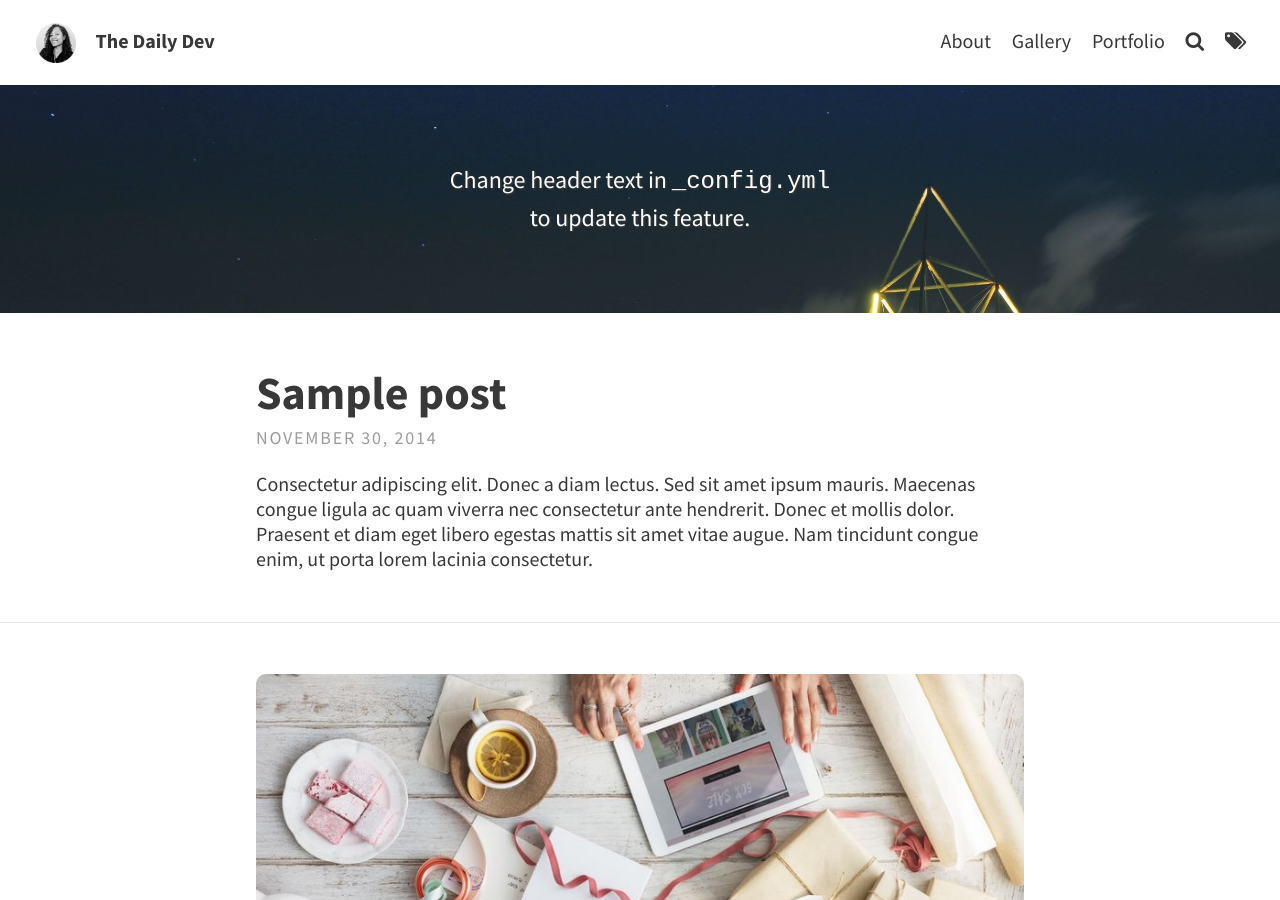
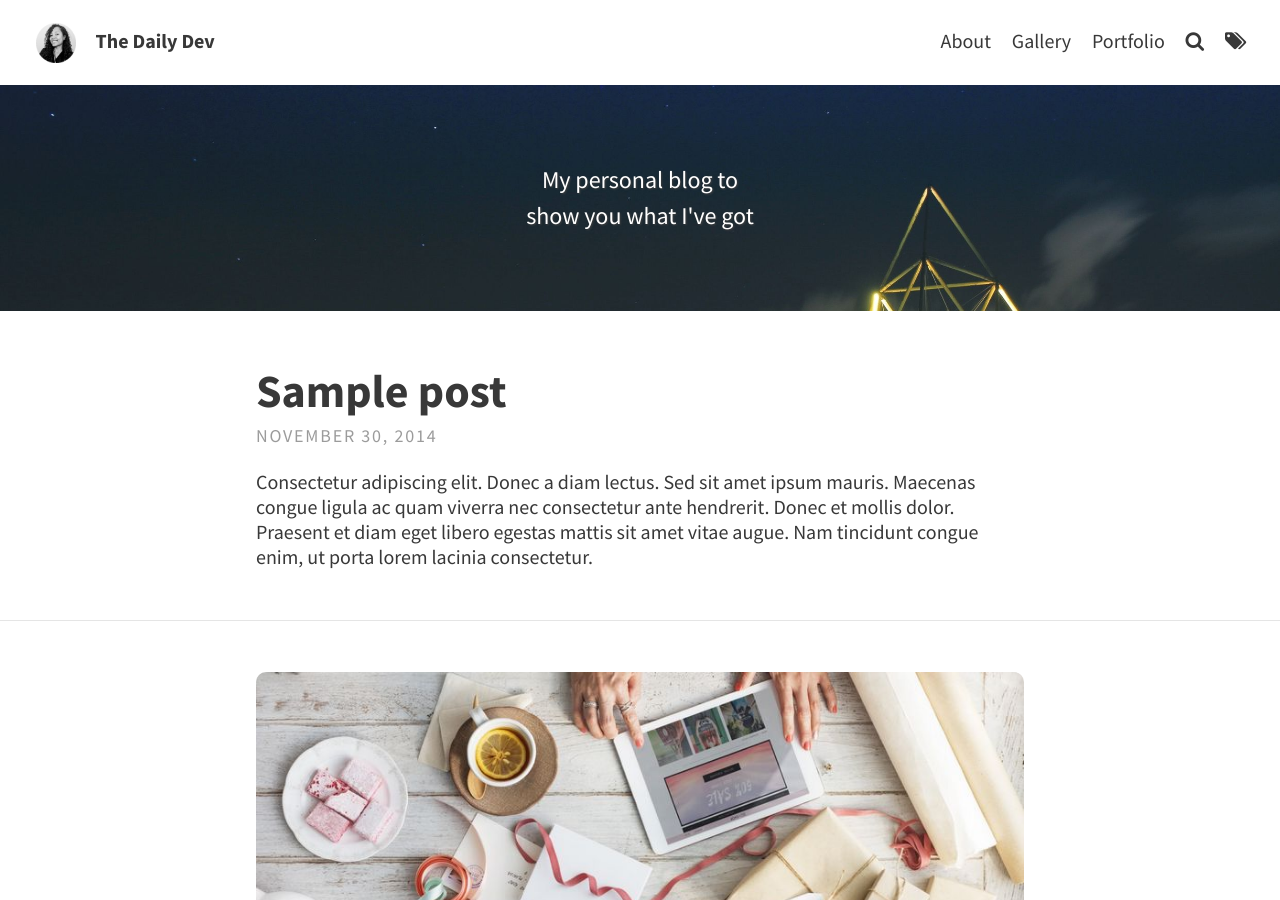
Before and after one commit to jannaee/The-Daily-Dev, a Jekyll site: the page built from index.html, in a window 1280 px wide and 900 px high. Built offline with Jekyll 4.4.1, drawn with Linux system fonts in a browser that asks for light colours; the list of posts is cut into pages by our own code.

Commit message:
chore: update config file

```diff
--- a/_config.yml
+++ b/_config.yml
@@ -1,5 +1,5 @@
 # SITE CONFIGURATION
-baseurl: "/The-Daily-Dev"
+baseurl: "/The-Daily-Dev/"
 url: "https://jannaee.github.io"
 title: The Daily Dev # site's title
 description: "A website with blog posts and pages" # used by search engines
@@ -15,7 +15,7 @@ theme_settings:
 
   # Header and footer text
   header_text: > #two or three lines to describe your site
-     <p>Change header text in <code>_config.yml</code> <br> to update this feature.</p>
+     <p>My personal blog to<br> show you what I've got</p>
   header_text_feature_image: assets/img/pexels/triangular.jpeg
   footer_text: >
    Powered by <a href="https://jekyllrb.com/">Jekyll</a> with <a href="https://github.com/jannaee/The-Daily-Dev">The Daily Dev</a>
```
